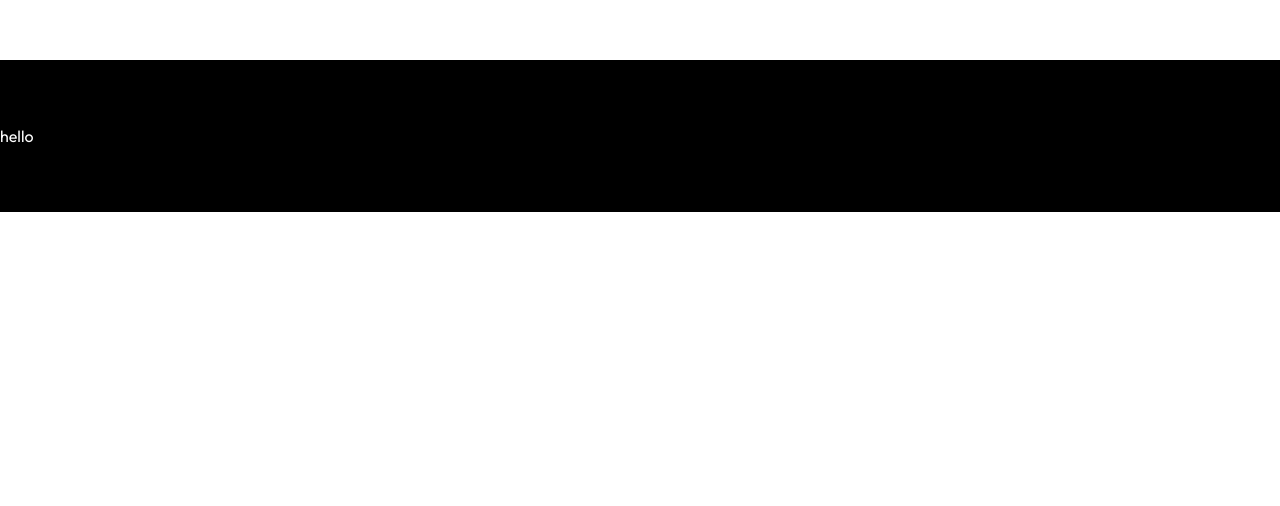
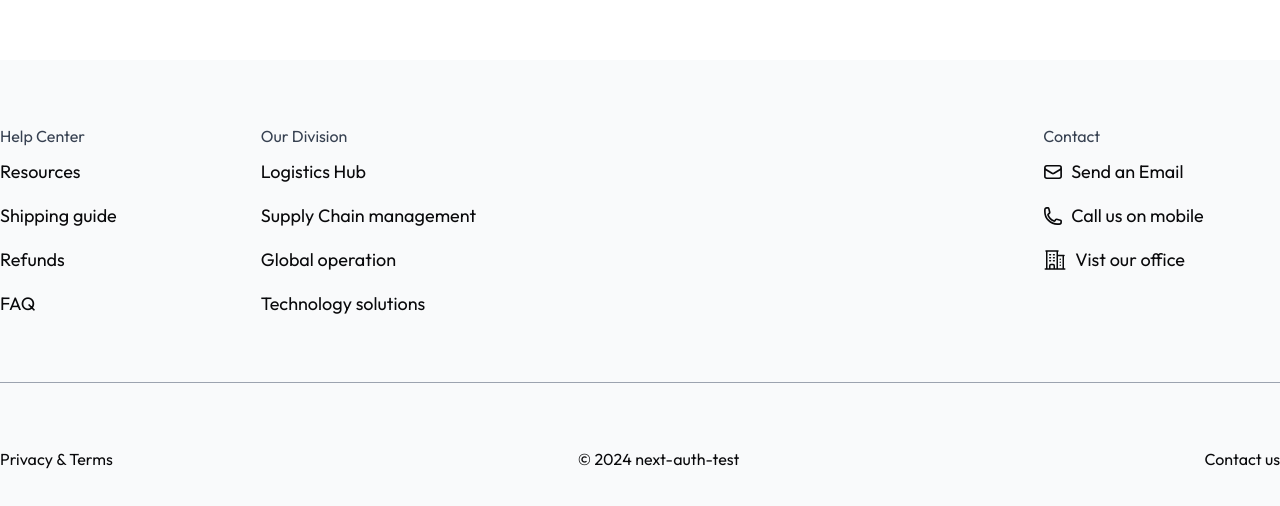
Before and after one commit to kingsonseang/next-auth-test, a Next.js app: page / in a window 1280 px wide. Shown: the part 740-1246 px from the top of the page. Before the commit the page ends 952 px from the top, so only its background shows below. Built offline with nearby package versions, Linux system fonts and the light colour scheme; no server answers.

Commit message:
started footer

```diff
--- a/components/navigation/footer.tsx
+++ b/components/navigation/footer.tsx
@@ -1,3 +1,113 @@
+import { Separator } from "../ui/separator";
+import Link from "next/link";
+import dayjs from "dayjs";
+
 export function Footer() {
-  return <div className="text-white bg-black py-16">hello</div>;
+  return (
+    <footer className="bg-gray-50 py-16">
+      <div className="max-w-screen-2xl mx-auto space-y-16">
+        <div className="grid grid-cols-5 gap-6">
+          <div className="space-y-2.5">
+            <div>
+              <h3 className="text-gray-700">Help Center</h3>
+            </div>
+            <div className="grid space-y-4 xl:text-lg">
+              <Link href="/">Resources</Link>
+              <Link href="/">Shipping guide</Link>
+              <Link href="/">Refunds</Link>
+              <Link href="/">FAQ</Link>
+            </div>
+          </div>
+          <div className="space-y-2.5">
+            <div>
+              <h3 className="text-gray-700">Our Division</h3>
+            </div>
+            <div className="grid space-y-4 xl:text-lg">
+              <Link href="/">Logistics Hub</Link>
+              <Link href="/">Supply Chain management</Link>
+              <Link href="/">Global operation</Link>
+              <Link href="/">Technology solutions</Link>
+            </div>
+          </div>
+          <div className="col-start-5 space-y-2.5">
+            <div>
+              <h3 className="text-gray-700">Contact</h3>
+            </div>
+            <div className="grid space-y-4 xl:text-lg">
+              <Link
+                className="flex items-center gap-2"
+                href="mailto:demo@next-auth-test-ten-kappa.vercel.app"
+              >
+                <svg
+                  xmlns="http://www.w3.org/2000/svg"
+                  fill="none"
+                  viewBox="0 0 24 24"
+                  strokeWidth={2}
+                  stroke="currentColor"
+                  className="size-5"
+                >
+                  <path
+                    strokeLinecap="round"
+                    strokeLinejoin="round"
+                    d="M21.75 6.75v10.5a2.25 2.25 0 0 1-2.25 2.25h-15a2.25 2.25 0 0 1-2.25-2.25V6.75m19.5 0A2.25 2.25 0 0 0 19.5 4.5h-15a2.25 2.25 0 0 0-2.25 2.25m19.5 0v.243a2.25 2.25 0 0 1-1.07 1.916l-7.5 4.615a2.25 2.25 0 0 1-2.36 0L3.32 8.91a2.25 2.25 0 0 1-1.07-1.916V6.75"
+                  />
+                </svg>
+
+                <span>Send an Email</span>
+              </Link>
+              <Link
+                className="flex items-center gap-2"
+                href="tel:+1 (555) 912-8725"
+              >
+                <svg
+                  xmlns="http://www.w3.org/2000/svg"
+                  fill="none"
+                  viewBox="0 0 24 24"
+                  strokeWidth={2}
+                  stroke="currentColor"
+                  className="size-5"
+                >
+                  <path
+                    strokeLinecap="round"
+                    strokeLinejoin="round"
+                    d="M2.25 6.75c0 8.284 6.716 15 15 15h2.25a2.25 2.25 0 0 0 2.25-2.25v-1.372c0-.516-.351-.966-.852-1.091l-4.423-1.106c-.44-.11-.902.055-1.173.417l-.97 1.293c-.282.376-.769.542-1.21.38a12.035 12.035 0 0 1-7.143-7.143c-.162-.441.004-.928.38-1.21l1.293-.97c.363-.271.527-.734.417-1.173L6.963 3.102a1.125 1.125 0 0 0-1.091-.852H4.5A2.25 2.25 0 0 0 2.25 4.5v2.25Z"
+                  />
+                </svg>
+
+                <span>Call us on mobile</span>
+              </Link>
+              <Link
+                href="https://maps.app.goo.gl/TMUp9gHMVMQyDoWq5"
+                className="flex items-center gap-2"
+              >
+                <svg
+                  xmlns="http://www.w3.org/2000/svg"
+                  fill="none"
+                  viewBox="0 0 24 24"
+                  strokeWidth={1.5}
+                  stroke="currentColor"
+                  className="size-6"
+                >
+                  <path
+                    strokeLinecap="round"
+                    strokeLinejoin="round"
+                    d="M2.25 21h19.5m-18-18v18m10.5-18v18m6-13.5V21M6.75 6.75h.75m-.75 3h.75m-.75 3h.75m3-6h.75m-.75 3h.75m-.75 3h.75M6.75 21v-3.375c0-.621.504-1.125 1.125-1.125h2.25c.621 0 1.125.504 1.125 1.125V21M3 3h12m-.75 4.5H21m-3.75 3.75h.008v.008h-.008v-.008Zm0 3h.008v.008h-.008v-.008Zm0 3h.008v.008h-.008v-.008Z"
+                  />
+                </svg>
+
+                <span>Vist our office</span>
+              </Link>
+            </div>
+          </div>
+        </div>
+
+        <Separator className="h-[1px] bg-gray-400" />
+        <div className="flex flex-col lg:flex-row justify-between items-center">
+          <Link href="/">Privacy & Terms</Link>
+          <Link href="/">© {dayjs().year()} next-auth-test</Link>
+          <Link href="/">Contact us</Link>
+        </div>
+      </div>
+    </footer>
+  );
 }
--- a/components/navigation/nav.tsx
+++ b/components/navigation/nav.tsx
@@ -29,7 +29,7 @@ export async function Nav() {
             />
           </Link>
 
-          <div className="flex-1 flex items-center justify-center space-x-8">
+          <div className="hidden lg:flex flex-1 items-center justify-center space-x-8">
             {Object.entries(links).map(([label, href]) => (
               <NavLink href={href} key={href}>
                 {label}
--- /dev/null
+++ b/components/ui/separator.tsx
@@ -0,0 +1,31 @@
+"use client"
+
+import * as React from "react"
+import * as SeparatorPrimitive from "@radix-ui/react-separator"
+
+import { cn } from "@/lib/utils"
+
+const Separator = React.forwardRef<
+  React.ElementRef<typeof SeparatorPrimitive.Root>,
+  React.ComponentPropsWithoutRef<typeof SeparatorPrimitive.Root>
+>(
+  (
+    { className, orientation = "horizontal", decorative = true, ...props },
+    ref
+  ) => (
+    <SeparatorPrimitive.Root
+      ref={ref}
+      decorative={decorative}
+      orientation={orientation}
+      className={cn(
+        "shrink-0 bg-border",
+        orientation === "horizontal" ? "h-[1px] w-full" : "h-full w-[1px]",
+        className
+      )}
+      {...props}
+    />
+  )
+)
+Separator.displayName = SeparatorPrimitive.Root.displayName
+
+export { Separator }
--- a/package.json
+++ b/package.json
@@ -16,9 +16,11 @@
     "@radix-ui/react-avatar": "^1.1.0",
     "@radix-ui/react-dropdown-menu": "^2.1.1",
     "@radix-ui/react-label": "^2.1.0",
+    "@radix-ui/react-separator": "^1.1.0",
     "@radix-ui/react-slot": "^1.1.0",
     "class-variance-authority": "^0.7.0",
     "clsx": "^2.1.1",
+    "dayjs": "^1.11.12",
     "lucide-react": "^0.427.0",
     "next": "14.2.5",
     "next-auth": "5.0.0-beta.20",
```
Also changed, not shown: 1 other file (tests, documents, lock files or other folders).
